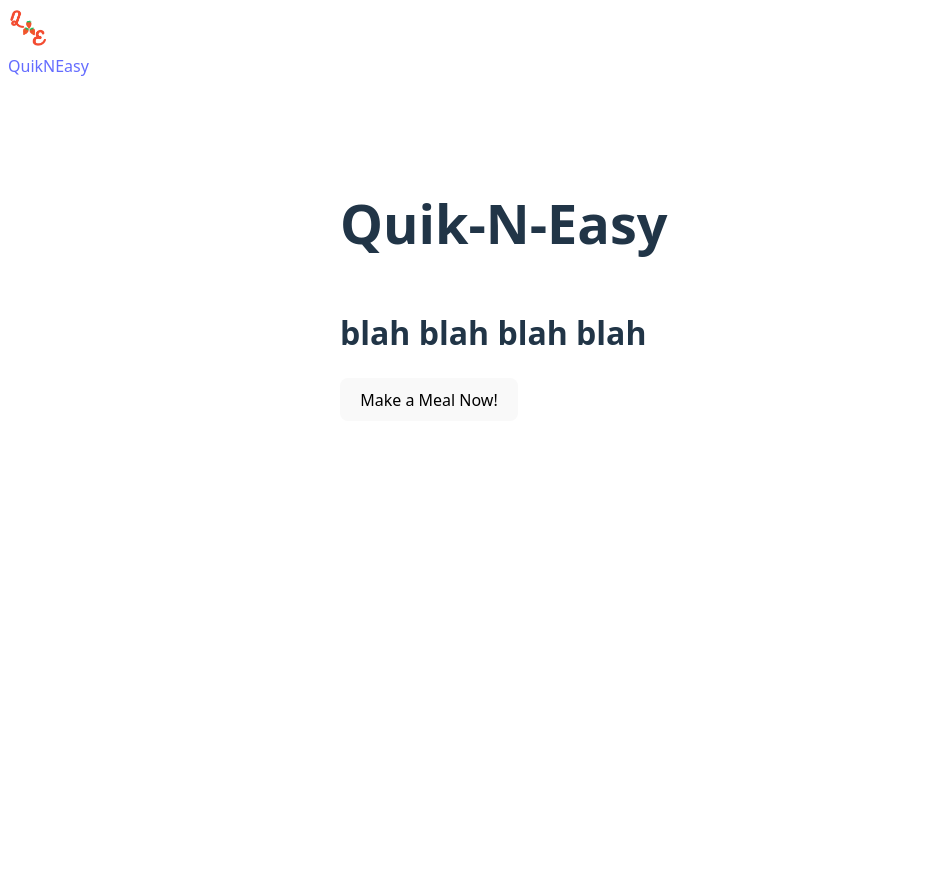
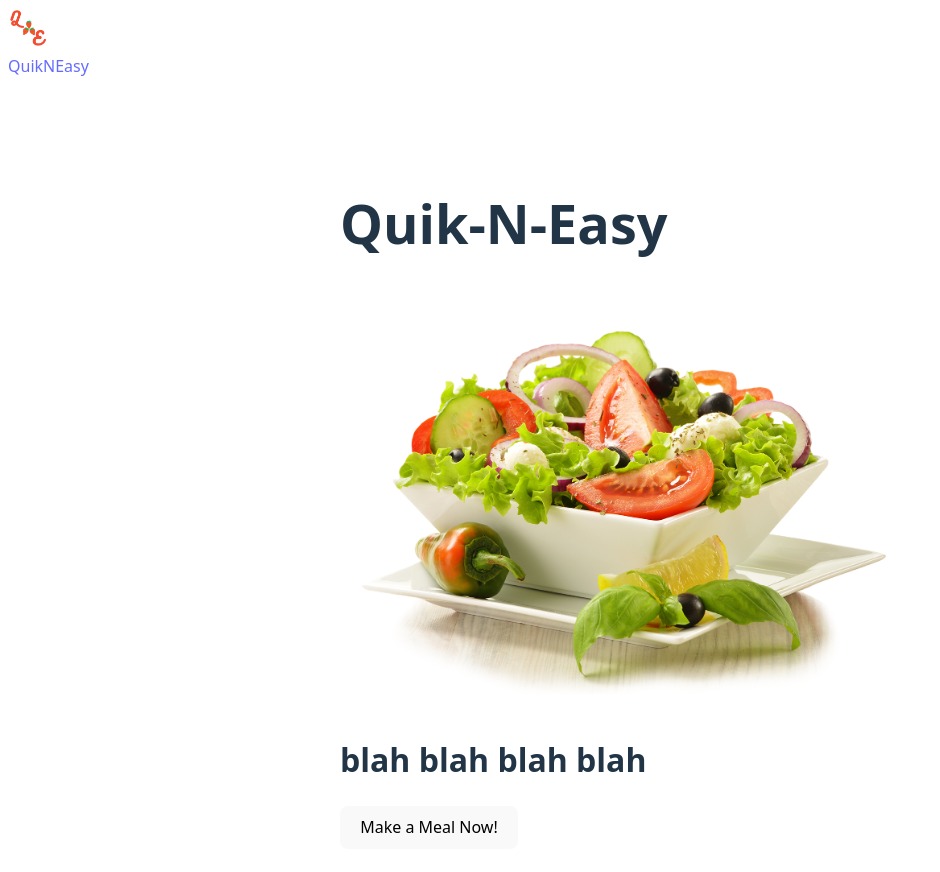
Before and after one commit to Lin8x/QuikNEasy, a React (Vite) app: page / in a window 1280 px wide. Shown: the top 872 px of the page, without its empty margins (0-940 px from the left). Before the commit the page ends 800 px from the top, so only its background shows below. Built offline with nearby package versions, Linux system fonts and the light colour scheme.

Commit message:
asset push

```diff
--- a/src/App.tsx
+++ b/src/App.tsx
@@ -2,6 +2,7 @@ import { useState } from "react";
 import reactLogo from "./assets/react.svg";
 import viteLogo from "/vite.svg";
 import enq_logo from "./assets/enq_logo.png";
+import salad from "./assets/salad.png";
 import Navbar from "./components/Navbar";
 import Home from "./components/Homepage";
 import Homepage from "./components/Homepage";
@@ -16,7 +17,14 @@ function App() {
   <div className="Content">
       <Homepage />
       <div>
-
+        <a href="salad.png" target="_blank">
+          <img
+            src={salad}
+            style={{ height: "400px" , width: "auto"  }}
+            className="logo"
+            alt="QuikNEasySalad"
+          />
+        </a>
         {/* <a href="https://react.dev" target="_blank">
           <img src={reactLogo} className="logo react" alt="React logo" />
         </a> */}
```
Also changed, not shown: src/assets/salad.png (added).
